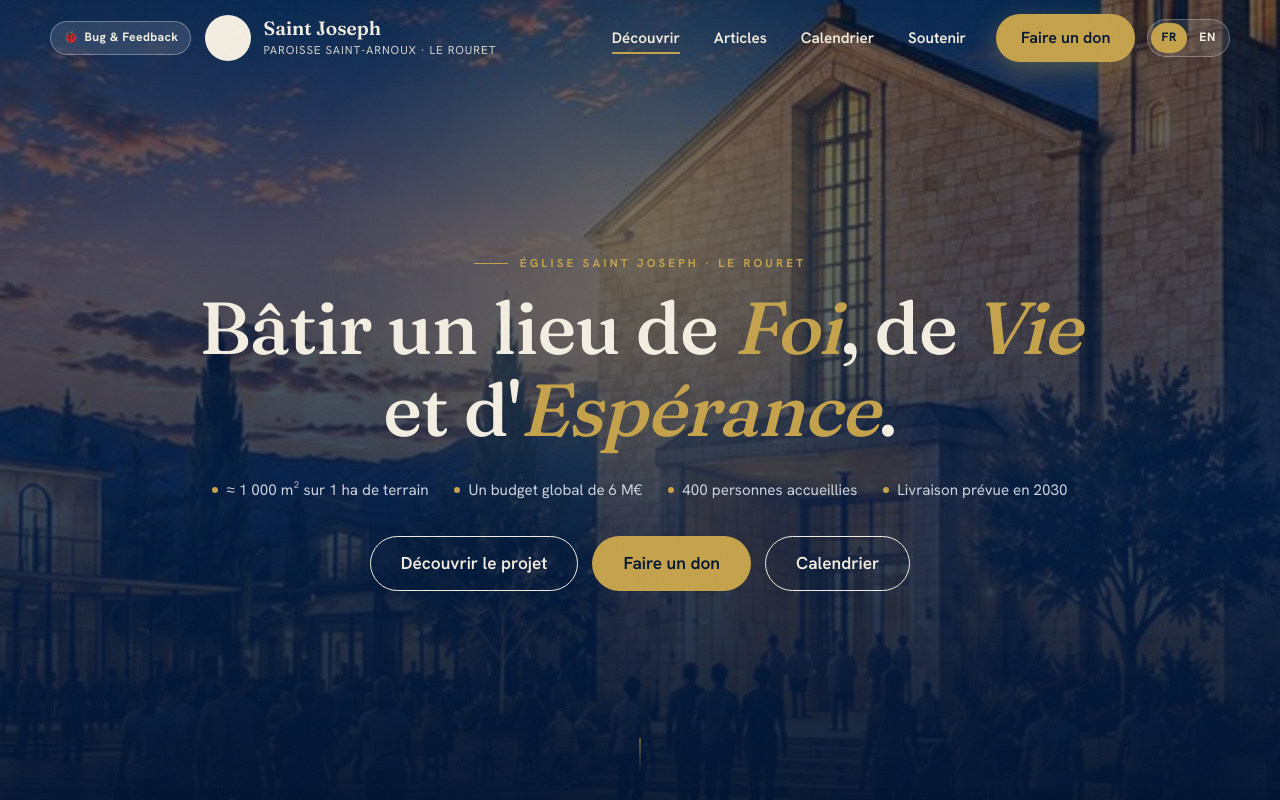
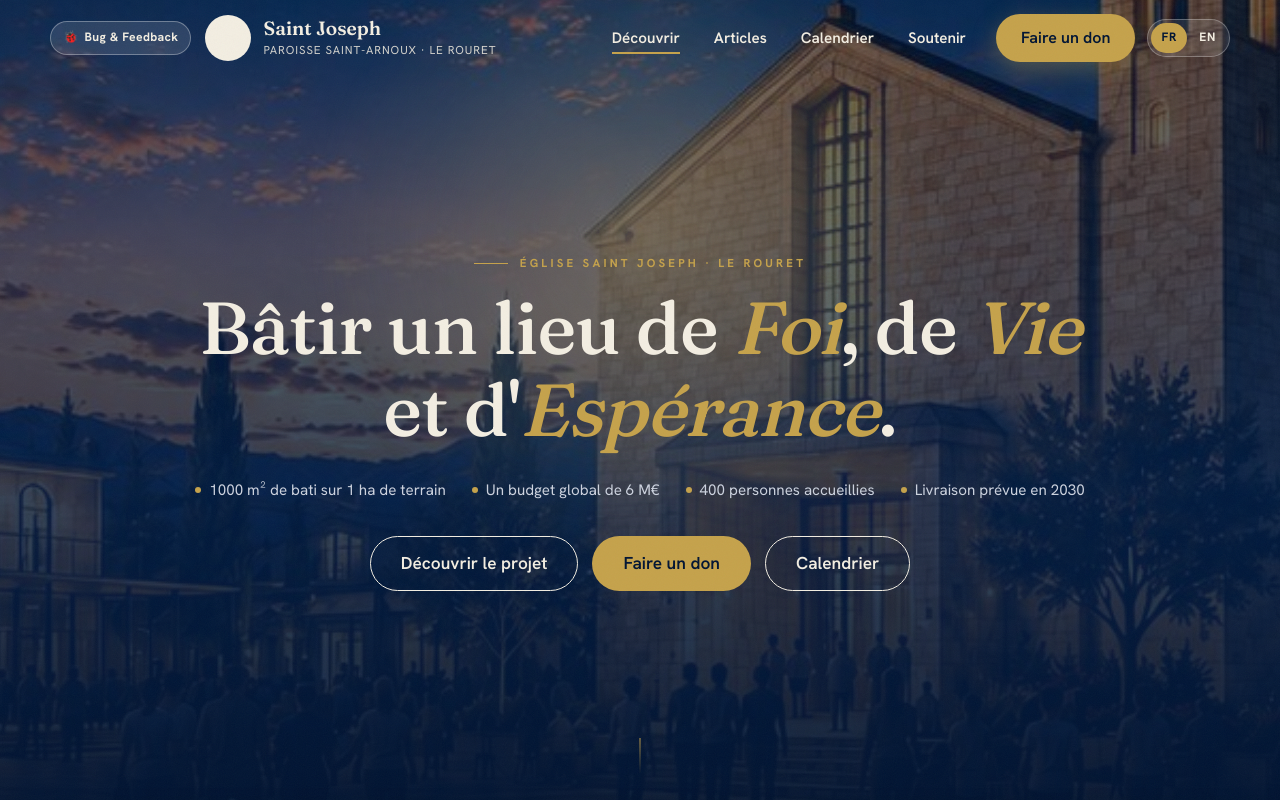
Before and after one commit to mgenin12/saint-joseph-sjo2, a Next.js app: page / in a window 1280 px wide. Shown: the top 800 px of the page. Built offline with nearby package versions, Linux system fonts and the light colour scheme; no server answers.

Commit message:
Update hero meta text to 1000 m² de bati sur 1 ha de terrain

```diff
--- a/js/content.js
+++ b/js/content.js
@@ -64,7 +64,7 @@ export const SITE = {
   hero: {
     titre: ["Bâtir un lieu de ", "Foi", ", de ", "Vie", " et d'", "Espérance", "."],
     meta: [
-      "≈ 1 000 m² sur 1 ha de terrain",
+      "1000 m² de bati sur 1 ha de terrain",
       "Un budget global de 6 M€",
       "400 personnes accueillies",
       "Livraison prévue en 2030",
```
